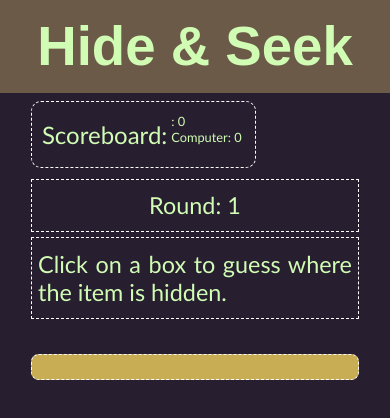
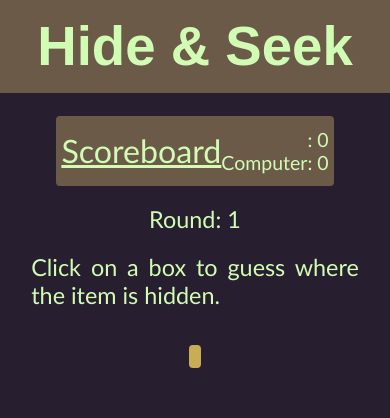
Before and after one commit to franco-ortega/hide-and-seek, a React (Create React App) app: page /game in a window 390 px wide. Shown: the top 418 px of the page. Built offline with nearby package versions, Linux system fonts and the light colour scheme.

Commit message:
fine tune mobile styling for Game, GameBoard, Scoreboard

```diff
--- a/src/components/App/_base.scss
+++ b/src/components/App/_base.scss
@@ -1,14 +1,4 @@
-$header-height: 11vh;
-$main-height: 89vh;
-$main-height-tablet: 85vh;
-$main-height-desktop-small: 80vh;
-$main-height-desktop: 82vh;
-$headerColor: green;
-
-
-$base-color: darkgreen;
-$base-bkgd: lightblue;
-
+// $header-height: 11vh;
 $dark-purple: rgba(39, 31, 48, 1);
 $umber: rgba(108, 90, 73, 1);
 $vegas-gold: rgba(200, 173, 85, 1);
@@ -16,3 +6,8 @@ $tea-green: rgba(208, 252, 179, 1);
 $eton-blue: rgba(155, 197, 157, 1);
 
 $main-font: 'Gill Sans', 'Gill Sans MT', Calibri, 'Trebuchet MS', sans-serif;
+
+$main-height: 89vh;
+$main-height-tablet: 85vh;
+$main-height-desktop-small: 80vh;
+$main-height-desktop: 82vh;
--- a/src/components/Game/Game.jsx
+++ b/src/components/Game/Game.jsx
@@ -173,13 +173,13 @@ const Game = ({
         computerScore={computerScore}
       />
 
-      <section>
+      <p>
             Round: {round}
-      </section>
+      </p>
 
-      <section>
+      <p>
         {newRound ? roundMessage : actionMessage}
-      </section>
+      </p>
 
       <GameBoard
         hidingSpots={hidingSpots}
--- a/src/components/Game/Game.module.scss
+++ b/src/components/Game/Game.module.scss
@@ -3,7 +3,7 @@
 .Game {
     background: $dark-purple;
     height: $main-height;
-    padding: 2vw 8vw;
+    padding: 6vw 8vw;
     color: $tea-green;
     font-family: $main-font;
     font-size: 6vw;
@@ -15,11 +15,12 @@
     flex-direction: column;
     align-items: center;
     // text-align: center;
+    gap: 2vw;
 
-    display: grid;
-    grid-template-rows: 20vw 15vw 30vw 85vw 10vw;
-    align-items: flex-start;
-    justify-content: flex-start;
+    // display: grid;
+    // grid-template-rows: 30vw 15vw 25vw 75vw;
+    // align-items: flex-start;
+    // justify-content: flex-start;
 
 
     section {
@@ -33,49 +34,109 @@
         align-items: center;
         justify-content: center;
 
-        border: thin dashed white;
+        // border: thin dashed white;
 
-        p {
-            height: 5vh;
-        }
+
+        // p {
+        //     height: 5vh;
+        // }
     }
+
+    section + p {
+        // border: thin dashed white;
+        margin: 3vw;
+    }
+
+    p + p {
+        // color: pink;
+        height: 10vh;
+    }
+
 }
 
 @include screen-size(tablet-portrait) {
-    .Game {
-        section {
-            width: 70%;
-            padding: 0;
-        }
+    // .Game {
+    //     section {
+    //         width: 70%;
+    //         padding: 0;
+    //     }
 
-        .Buttons {
-            background: lightblue;
-        }
-    }
+    //     .Buttons {
+    //         background: lightblue;
+    //     }
+    // }
   }
 
   @include screen-size(desktop-small) {
+    // .Game {
+    //     section {
+    //         width: 60%;
+    //     }
+
+    //     .Buttons {
+    //         height: 20vh;
+    //         background: lightcoral;
+    //     }
+    // }
     .Game {
-        section {
-            width: 60%;
+        font-size: 2vw;
+        gap: 1vw;
+        padding: 1vw;
+
+        section  {
+            padding: 1vw;
         }
 
-        .Buttons {
-            height: 20vh;
-            background: lightcoral;
+        // section {
+        //     width: 50%;
+        // }
+
+        // .Buttons {
+        //     height: 25vh;
+        //     background: pink;
+        // }
+
+
+        section + p {
+            // border: thin dashed white;
+            margin: 1vw;
+        }
+
+        p + p {
+            // color: pink;
+            height: 8vh;
         }
     }
   }
 
   @include screen-size(desktop) {
     .Game {
-        section {
-            width: 50%;
+        font-size: 2vw;
+        gap: 1vw;
+        padding: 1vw;
+
+        section  {
+            padding: 1vw;
         }
 
-        .Buttons {
-            height: 25vh;
-            background: pink;
+        // section {
+        //     width: 50%;
+        // }
+
+        // .Buttons {
+        //     height: 25vh;
+        //     background: pink;
+        // }
+
+
+        section + p {
+            // border: thin dashed white;
+            margin: 1vw;
+        }
+
+        p + p {
+            // color: pink;
+            height: 8vh;
         }
     }
   }
--- a/src/components/Game/GameBoard.module.scss
+++ b/src/components/Game/GameBoard.module.scss
@@ -2,6 +2,9 @@
 
 .GameBoard {
     background: $vegas-gold;
-    border: medium solid $vegas-gold;
-    border-radius: 2vw;
+    // border: medium solid $vegas-gold;
+    border-radius: 1vw;
+
+    // display: flex;
+    // flex-wrap: wrap;
 }
--- a/src/components/Scoreboard/Scoreboard.jsx
+++ b/src/components/Scoreboard/Scoreboard.jsx
@@ -6,11 +6,16 @@ const Scoreboard = ({ player, playerScore, computerScore }) => {
 
   return (
     <section className={styles.Scoreboard}>
-      <p className={styles.marquee}>Scoreboard<span className={styles.colon}>:</span></p>
-      <p className={styles.scores}>
+
+      <h2>
+        Scoreboard
+      </h2>
+
+      <p>
         <span>{player}: {playerScore}</span>
         <span>Computer: {computerScore}</span>
       </p>
+
     </section>
   );
 };
--- a/src/components/Scoreboard/Scoreboard.module.scss
+++ b/src/components/Scoreboard/Scoreboard.module.scss
@@ -1,89 +1,95 @@
 @import '../App/AppGeneralStyles.scss';
 
 .Scoreboard {
-    // background: lightblue;
-    border: .2vw solid black;
-    border-radius: 10px;
-    width: fit-content;
-    // height: 5vh;
+    background: $umber;
+    border-radius: 1vw;
 
-    display: flex;
-    flex-direction: row;
-    align-items: center;
-    justify-content: center;
-    // gap: 0vw;
+    color: $tea-green;
+    font-size: 5.5vw;
+
+    // border: thin dotted lightblue;
+
+    h2 {
+        font-weight: 400;
+        text-decoration: underline;
+    }
 
     p {
-        padding-right: 2vw;
-    }
-
-    p.marquee {
-        // background: pink;
-        // border: .2vw solid black;
-        // border-style: none solid none none;
-        height: 5vh;
-        padding: 0 1vw;
-        display: flex;
-        align-items: center;
-
-        font-size: 1.5rem;
-    }
-
-    p.scores {
-        // background: rgb(200, 158, 240);
         display: flex;
         flex-direction: column;
-        font-size: .8rem;
+        align-items: flex-end;
+        // justify-content: center;
+
+        font-size: 5vw;
+        // border: thin dashed lightgreen;
+
     }
 
     @include screen-size(tablet-portrait) {
         // border: 1vw solid red;
 
-        p.marquee {
-            font-size: 2.25rem;
-        }
+        // p.marquee {
+        //     font-size: 2.25rem;
+        // }
 
-        .scores {
-            font-size: 1.25rem;
-        }
+        // .scores {
+        //     font-size: 1.25rem;
+        // }
     }
 
     @include screen-size(desktop-small) {
         // border: .1vw solid green;
         flex-direction: column;
-        margin: 1vw 1vw 0 0;
-        padding: .5vw 1vw;
+        // margin: 1vw 1vw 0 0;
+        // padding: .5vw 1vw;
 
         p {
             // border: 1px dashed green;
             // padding: 0 1vw;
-            padding: 0;
+            // padding: 0;
         }
 
-        p.marquee {
+        // p.marquee {
             // border: 1px dashed green;
-            font-size: 1.5rem;
-            text-decoration: underline;
+            // font-size: 1.5rem;
+            // text-decoration: underline;
             // padding: 0;
+            // margin: 0;
+        // }
+
+        // p.scores {
+        //     // padding: 1vw 1vw;
+        //     font-size: 1.1rem;
+        // }
+
+        // span {
+        //     // padding-right: 0vw;
+        //     // background: chartreuse;
+        // }
+        // span.colon {
+        //     display: none;
+        // }
+
+        font-size: 3vw;
+        gap: 0;
+        margin: 0;
+
+        p {
+            font-size: 2vw;
             margin: 0;
-        }
-
-        p.scores {
-            // padding: 1vw 1vw;
-            font-size: 1.1rem;
-        }
-
-        span {
-            // padding-right: 0vw;
-            // background: chartreuse;
-        }
-        span.colon {
-            display: none;
         }
 
     }
 
     @include screen-size(desktop) {
+        font-size: 2vw;
+        gap: 0;
+        margin: 0;
+
+        p {
+            font-size: 2vw;
+            margin: 0;
+        }
         // border: .1vw solid lightblue;
         margin-right: 2vw;
         // flex-direction: column;
--- a/src/hooks/useMessage.js
+++ b/src/hooks/useMessage.js
@@ -9,7 +9,7 @@ export const useMessage = () => {
     if(!gameOver) {
       if(currentAction === 'computer hides') actionMessage = 'The computer is hiding the item.';
       if(currentAction === 'computer seeks') actionMessage = 'The computer is guessing where you hid the item.';
-      if(currentAction === 'player hides') actionMessage = 'Now it\'s your turn to hide the item. Click on a box to hide the item.';
+      if(currentAction === 'player hides') actionMessage = 'Now it\'s your turn to hide the item. Click on a box to hide it.';
       if(currentAction === 'player seeks') actionMessage = 'Click on a box to guess where the item is hidden.';
       if(!currentAction) actionMessage = 'NO ACTION';
     } else {
```
